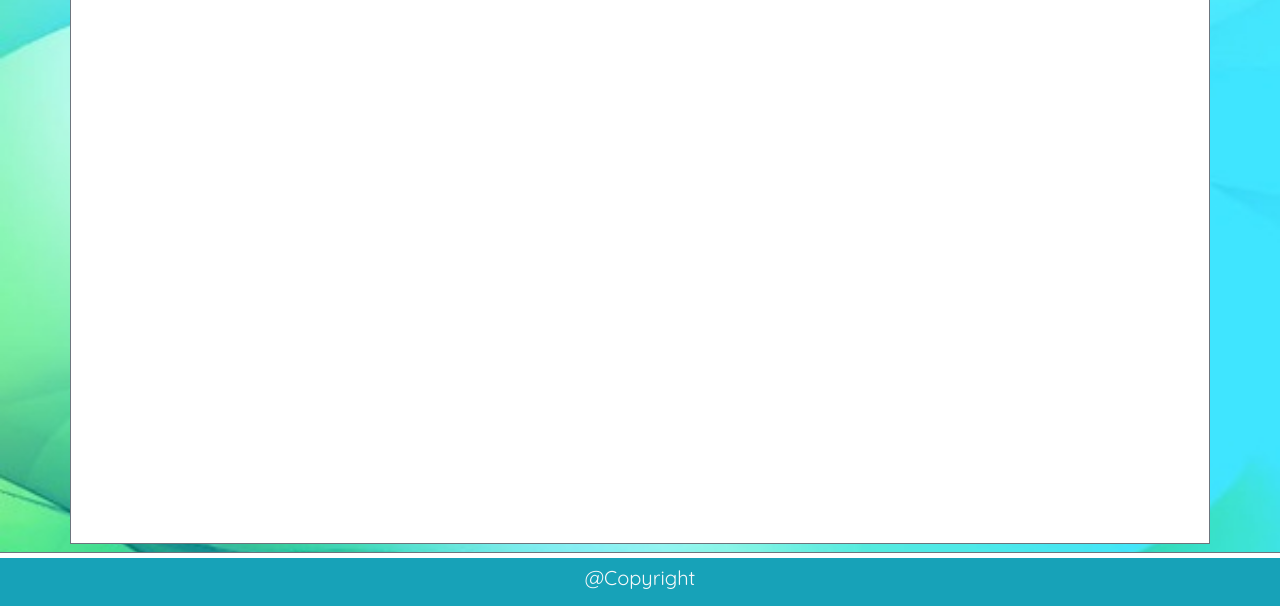
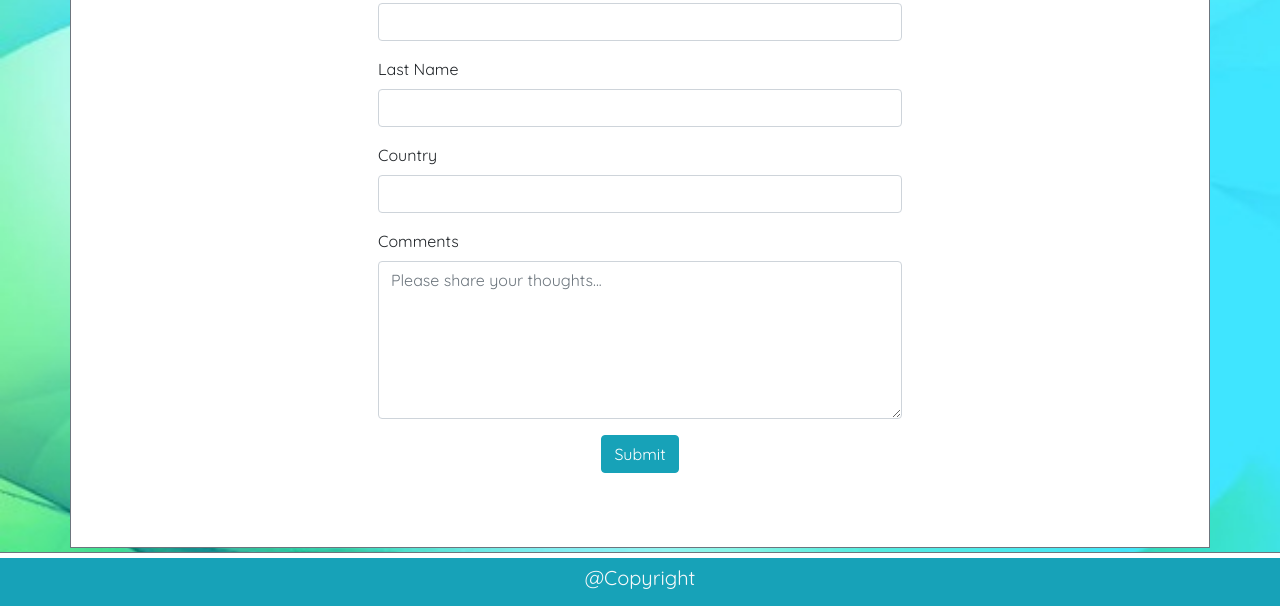
Before and after one commit to cromillo/Responsive-Portfolio, a plain HTML site: page contact.html in a window 1280 px wide. Shown: the part 194-800 px from the top of the page. Drawn offline with nearby package versions, Linux system fonts and the light colour scheme.

Commit message:
revised contact page

```diff
--- a/contact.html
+++ b/contact.html
@@ -13,6 +13,7 @@
 
 <!--GOOGLE FONT-->
 <link href="https://fonts.googleapis.com/css?family=Quicksand&display=swap" rel="stylesheet">
+<link href="https://fonts.googleapis.com/css?family=Rock+Salt&display=swap" rel="stylesheet">
 
     <title>Student </title>
   </head>
@@ -52,9 +53,40 @@
 
 <div class="row backgroundimg">
       <!--Input Form-->
-      <div class="container bg-white mt-2 mb-2 pb-0 pt-4 border border-secondary" >
+      <div class="container bg-white mt-1 mb-1 pb-0 pt-2 border border-secondary" >
         <h2 class="text-info text-center">Contact</h2>
-<br>
+
+
+  <div class="container col-md-6 offset-md-3">
+    <form>
+      <div class="form-group">
+        <label for="exampleFormControlInput1">First Name</label>
+        <input type="email" class="form-control" id="exampleFormControlInput1" >
+      </div>
+      <div class="form-group">
+        <label for="exampleFormControlInput1">Last Name</label>
+        <input type="email" class="form-control" id="exampleFormControlInput1">
+      </div>
+      <div class="form-group">
+        <label for="exampleFormControlInput1">Country</label>
+        <input type="email" class="form-control" id="exampleFormControlInput1">
+      </div>
+      <div class="form-group">
+        <label for="exampleFormControlTextarea1">Comments</label>
+        <textarea class="form-control" id="exampleFormControlTextarea1" placeholder="Please share your thoughts..." rows="6"></textarea>
+
+      </div>
+      <div class="col-md-12 text-center">
+      <button type="button" class="text-center btn btn-info">Submit</button>
+      </div>
+
+    </form>
+  </div>
+  </div>
+  </p>
+</section>
+
+
 
 
             </div>
--- a/style.css
+++ b/style.css
@@ -2,6 +2,10 @@ body {
   margin: 0;
   padding: 0;
   font-family: 'Quicksand', sans-serif;
+}
+
+.titleName {
+  font-family: 'Rock Salt', cursive;
 }
 
 .backgroundimg {
```
Also changed, not shown: index.html (+1 -1 lines), img/claire-picture.jfif (added).
